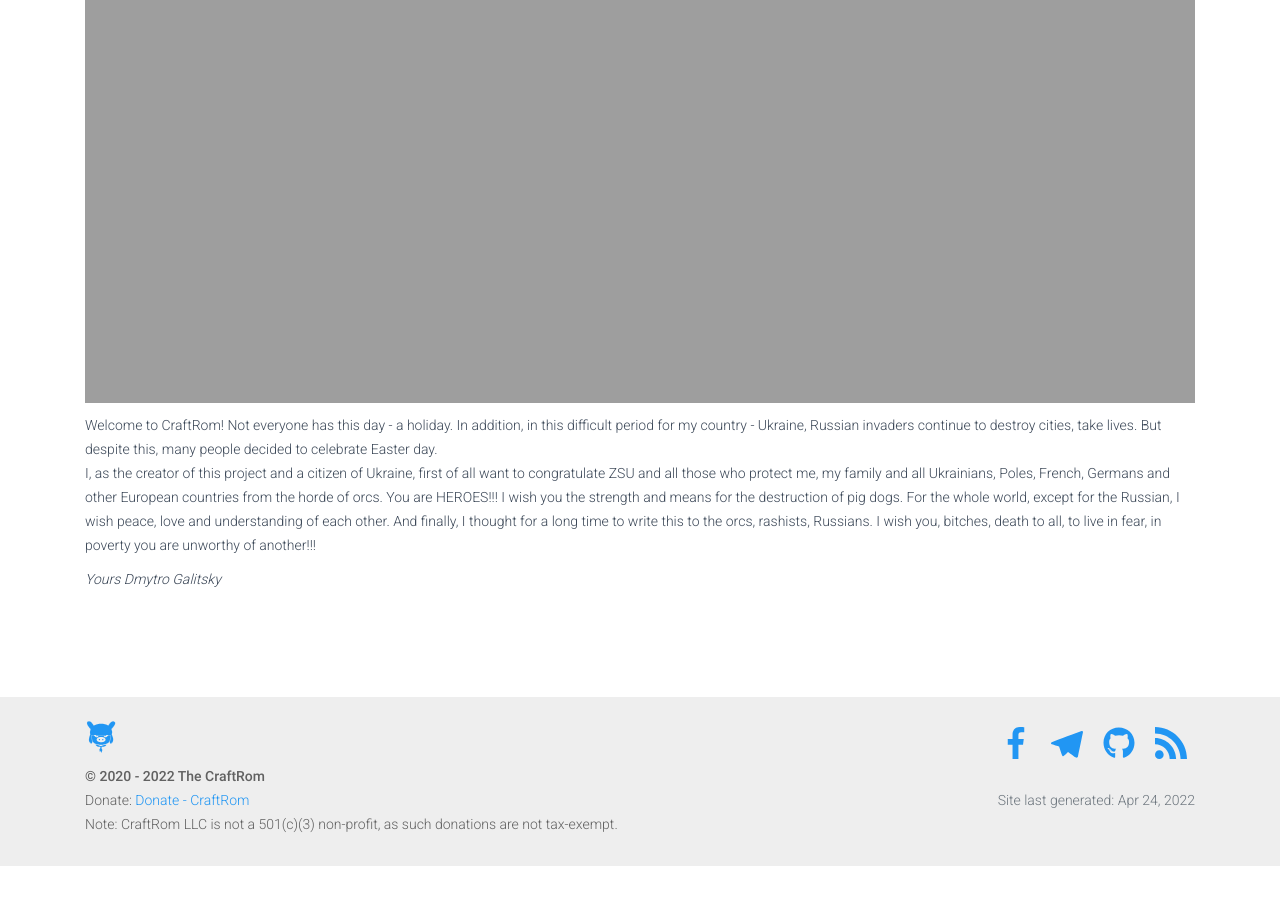
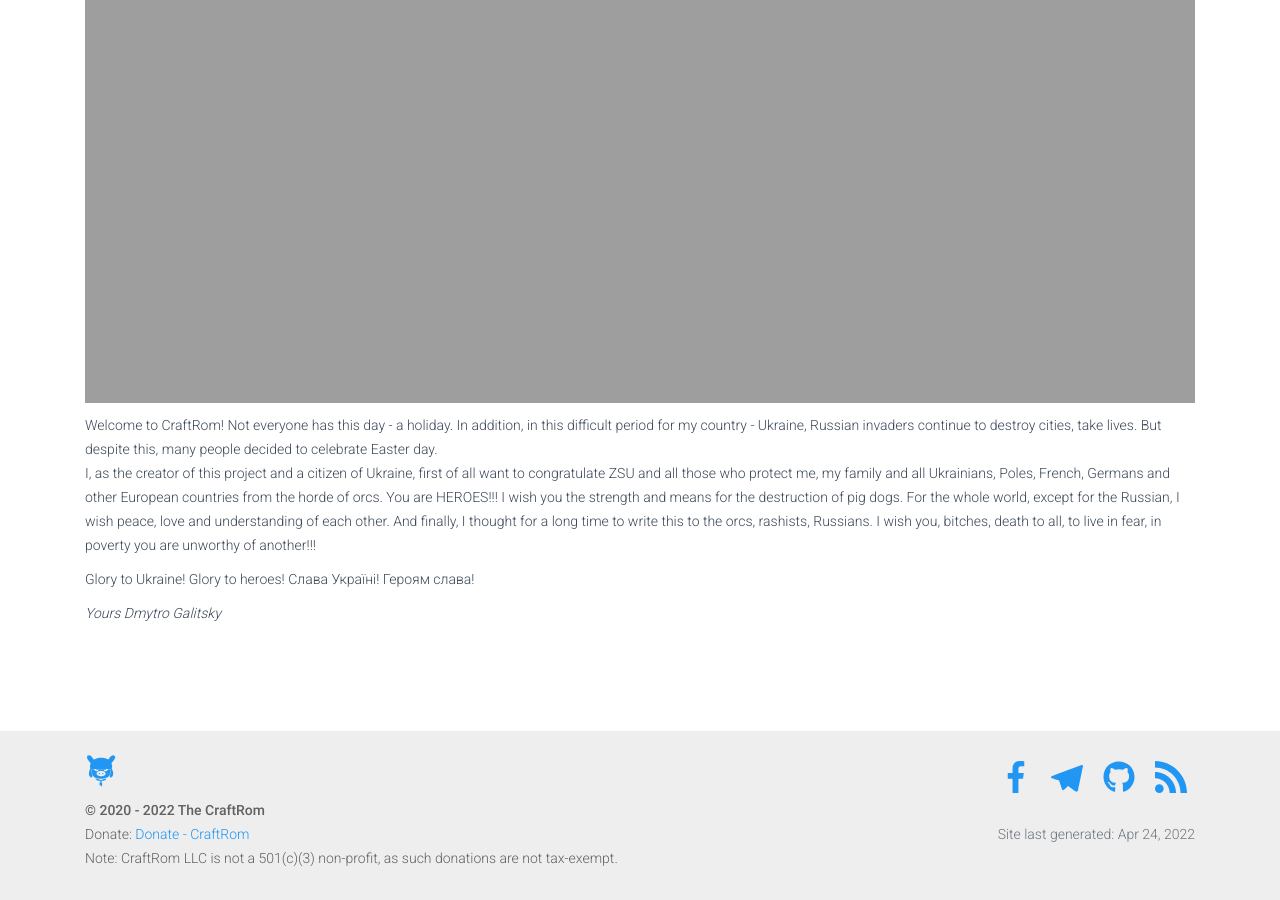
Before and after one commit to CraftRom/craftrom.github.io, a Jekyll site: the page built from _posts/blog/2022-04-24-Easter-greeting.md, in a window 1280 px wide and 900 px high, scrolled down 704 px. Built offline with Jekyll 4.4.1, drawn with Linux system fonts in a browser that asks for light colours; nearby versions of some CDN libraries; comment, search, counter and statistics services are not loaded; before the commit the page ends 1570 px from its top, so only the background shows below that.

Commit message:
Update 2022-04-24-Easter-greeting.md

```diff
--- a/_posts/blog/2022-04-24-Easter-greeting.md
+++ b/_posts/blog/2022-04-24-Easter-greeting.md
@@ -16,6 +16,7 @@
 And finally, I thought for a long time to write this to the orcs, rashists, Russians.
 I wish you, bitches, death to all, to live in fear, in poverty you are unworthy of another!!!
 
-
+Glory to Ukraine! Glory to heroes!
+Слава Україні! Героям слава!
 
 *Yours Dmytro Galitsky*
```
